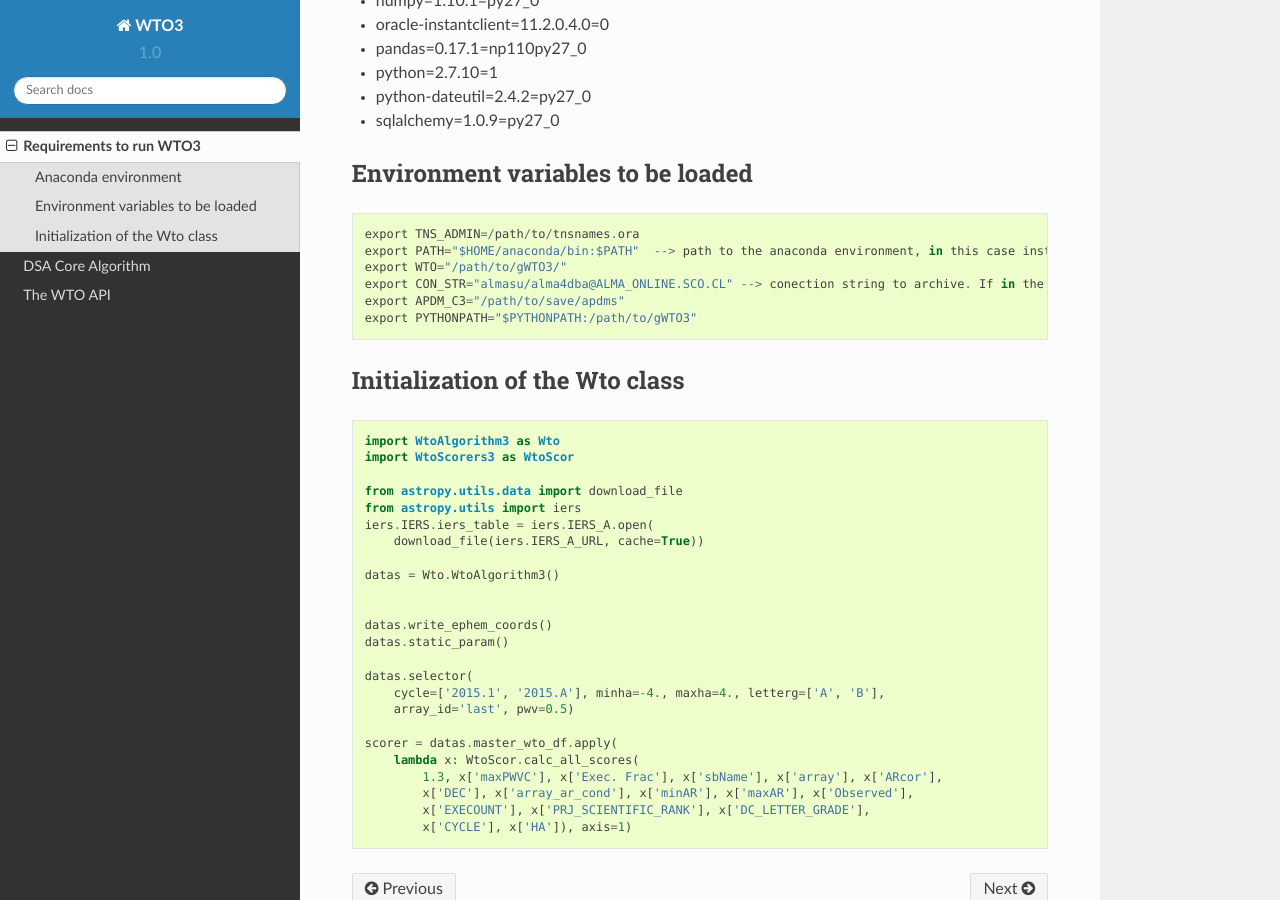
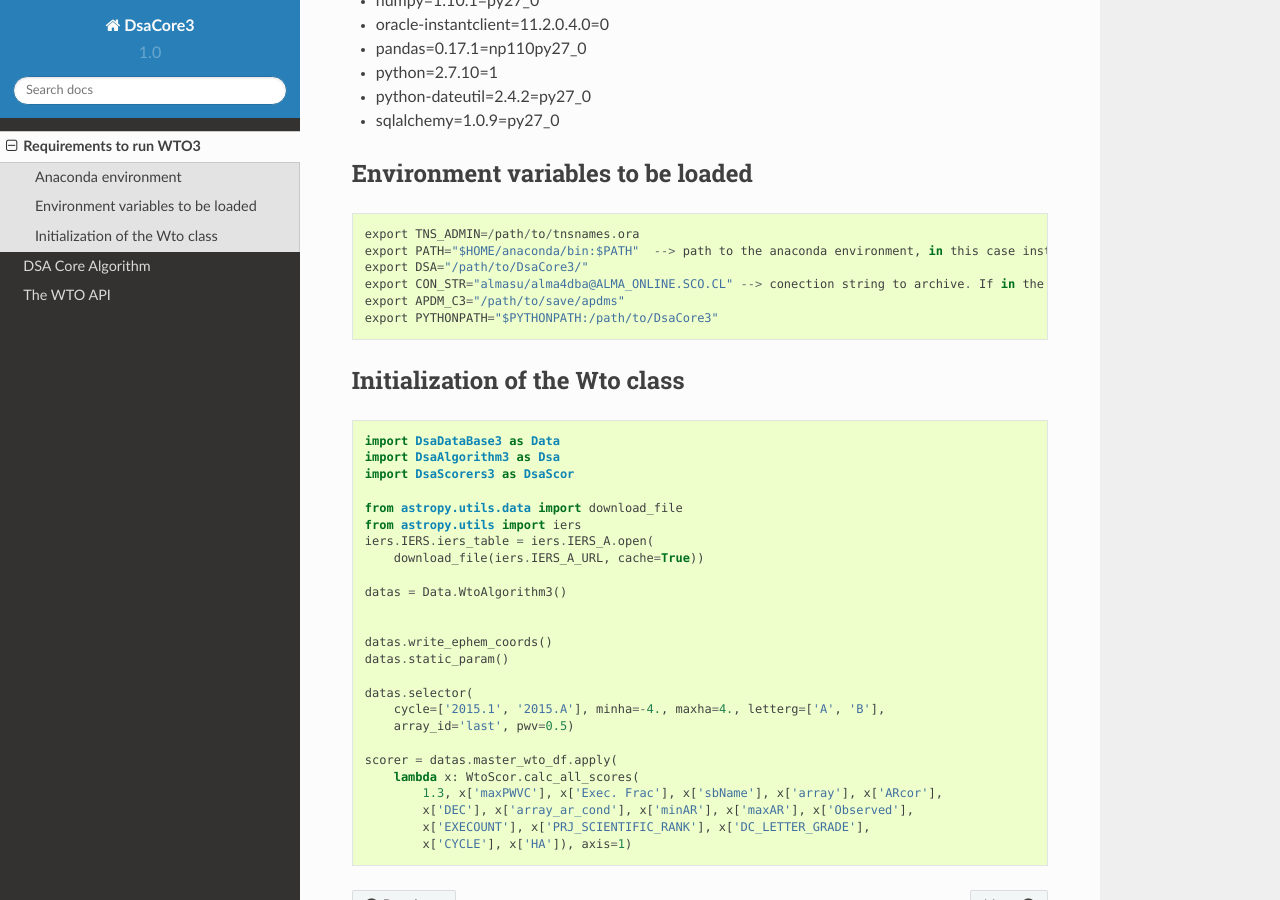
Before and after one commit to itoledoc/gWTO3, a Sphinx documentation site: the page built from doc/source/readme.rst, in a window 1280 px wide and 900 px high, scrolled down 467 px. Built offline with Sphinx 7.4.7 and the Read the Docs theme 2.0.0, drawn with Linux system fonts in a browser that asks for light colours; formulas are drawn with MathJax 3.

Commit message:
DsaCore3 now

```diff
--- a/WtoAlgorithm3.py
+++ b/DsaAlgorithm3.py
@@ -1,7 +1,7 @@
 import pandas as pd
 import ephem
 import os
-import wto3_tools as wtool
+import DsaTools3 as wtool
 import visibiltyTools as rUV
 import datetime as dt
 
--- a/WtoGetCycle3.py
+++ b/DsaGetCycle3.py
@@ -1,6 +1,6 @@
 import os
 import sys
-from WtoXmlParsers3 import *
+from DsaXmlParsers3 import *
 import shutil
 
 __author__ = 'itoledo'
--- a/WtoXmlParsers3.py
+++ b/DsaXmlParsers3.py
@@ -1,6 +1,6 @@
 from lxml import objectify
 import pandas as pd
-from WtoConverter3 import *
+from DsaConverter3 import *
 import ephem
 
 __author__ = 'itoledo'
--- a/crea_plots.py
+++ b/crea_plots.py
@@ -1,4 +1,4 @@
-import WtoAlgorithm3 as Wto
+import DsaAlgorithm3 as Wto
 import ephem
 import numpy as np
 import pylab as py
--- a/doc/source/conf.py
+++ b/doc/source/conf.py
@@ -1,6 +1,6 @@
 # -*- coding: utf-8 -*-
 #
-# WTO3 documentation build configuration file, created by
+# DsaCore3 documentation build configuration file, created by
 # sphinx-quickstart on Fri Oct 30 21:03:31 2015.
 #
 # This file is execfile()d with the current directory set to its
@@ -56,7 +56,7 @@
 master_doc = 'index'
 
 # General information about the project.
-project = u'WTO3'
+project = u'DsaCore3'
 copyright = u'2015, ALMA'
 author = u'ALMA'
 
@@ -210,7 +210,7 @@
 #html_search_scorer = 'scorer.js'
 
 # Output file base name for HTML help builder.
-htmlhelp_basename = 'WTO3doc'
+htmlhelp_basename = 'DsaCore3doc'
 
 # -- Options for LaTeX output ---------------------------------------------
 
@@ -232,7 +232,7 @@
 # (source start file, target name, title,
 #  author, documentclass [howto, manual, or own class]).
 latex_documents = [
-  (master_doc, 'WTO3.tex', u'WTO3 Documentation',
+  (master_doc, 'DsaCore3.tex', u'DsaCore3 Documentation',
    u'ALMA', 'manual'),
 ]
 
@@ -262,7 +262,7 @@
 # One entry per manual page. List of tuples
 # (source start file, name, description, authors, manual section).
 man_pages = [
-    (master_doc, 'wto3', u'WTO3 Documentation',
+    (master_doc, 'DsaCore3', u'DsaCore3 Documentation',
      [author], 1)
 ]
 
@@ -276,8 +276,8 @@
 # (source start file, target name, title, author,
 #  dir menu entry, description, category)
 texinfo_documents = [
-  (master_doc, 'WTO3', u'WTO3 Documentation',
-   author, 'WTO3', 'One line description of project.',
+  (master_doc, 'DsaCore3', u'DsaCore3 Documentation',
+   author, 'DsaCore3', 'One line description of project.',
    'Miscellaneous'),
 ]
 
--- a/doc/source/readme.rst
+++ b/doc/source/readme.rst
@@ -31,10 +31,10 @@
 
     export TNS_ADMIN=/path/to/tnsnames.ora
     export PATH="$HOME/anaconda/bin:$PATH"  --> path to the anaconda environment, in this case installed in the home directory
-    export WTO="/path/to/gWTO3/"
+    export DSA="/path/to/DsaCore3/"
     export CON_STR="almasu/alma4dba@ALMA_ONLINE.SCO.CL" --> conection string to archive. If in the OSF, "almasu/alma4dba@ALMA_ONLINE.OSF.CL"
     export APDM_C3="/path/to/save/apdms"
-    export PYTHONPATH="$PYTHONPATH:/path/to/gWTO3"
+    export PYTHONPATH="$PYTHONPATH:/path/to/DsaCore3"
 
 
 Initialization of the Wto class
@@ -42,15 +42,16 @@
 
 ::
 
-    import WtoAlgorithm3 as Wto
-    import WtoScorers3 as WtoScor
+    import DsaDataBase3 as Data
+    import DsaAlgorithm3 as Dsa
+    import DsaScorers3 as DsaScor
 
     from astropy.utils.data import download_file
     from astropy.utils import iers
     iers.IERS.iers_table = iers.IERS_A.open(
         download_file(iers.IERS_A_URL, cache=True))
 
-    datas = Wto.WtoAlgorithm3()
+    datas = Data.WtoAlgorithm3()
 
 
     datas.write_ephem_coords()
--- a/lbl_twiki.py
+++ b/lbl_twiki.py
@@ -1,6 +1,6 @@
 #!/usr/bin/env python
-import WtoDataBase3 as Wto
-import WtoAlgorithm3 as Dsa
+import DsaDataBase3 as Wto
+import DsaAlgorithm3 as Dsa
 import pandas as pd
 import ephem
 import sys
--- a/serv.py
+++ b/serv.py
@@ -9,7 +9,7 @@
 
     def __init__(self):
         xmlrpc.XMLRPC.__init__(self)
-        import WtoDataBase3 as Data
+        import DsaDataBase3 as Data
         from astropy.utils.data import download_file
         from astropy.utils import iers
         iers.IERS.iers_table = iers.IERS_A.open(
@@ -36,8 +36,8 @@
                    maxha=3.,
                    pwv=0.5,
                    timestring=None):
-        import WtoAlgorithm3 as Wto
-        import WtoScorers3 as WtoScor
+        import DsaAlgorithm3 as Wto
+        import DsaScorers3 as WtoScor
 
         self.data.update_status()
         dsa = Wto.WtoAlgorithm3(self.data)
--- a/update_mwto.py
+++ b/update_mwto.py
@@ -3,9 +3,9 @@
 import os
 
 import pandas as pd
-import WtoDataBase3 as Data
-import WtoAlgorithm3 as Dsa
-import WtoScorers3 as WtoScor
+import DsaDataBase3 as Data
+import DsaAlgorithm3 as Dsa
+import DsaScorers3 as WtoScor
 from sqlalchemy import create_engine
 from astropy.utils.data import download_file
 from astropy.utils import iers
```
Also changed, not shown: DsaDataBase3.py (renamed from WtoDataBase3.py, +5 -5 lines), DsaArrayResolutionCy3.py (renamed from WtoArrayResolutionCy3.py), DsaConverter3.py (renamed from WtoConverter3.py), DsaScorers3.py (renamed from WtoScorers3.py), DsaTools3.py (renamed from wto3_tools.py).
